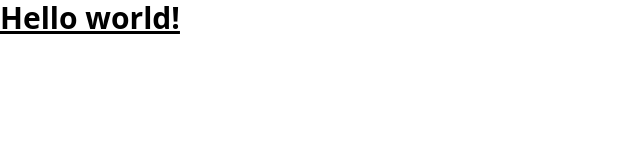
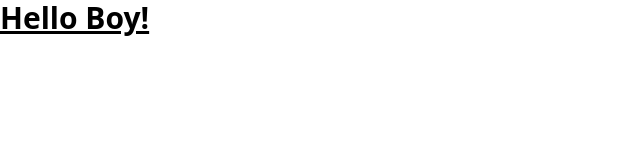
Before and after one commit to Mameta29/shape_nft_marketplace, a Next.js app: page / in a window 1280 px wide. Shown: the top 160 px of the page, without its empty margins (0-640 px from the left). Built offline with nearby package versions, Linux system fonts and the light colour scheme.

Commit message:
change the hello world text

```diff
--- a/pages/index.js
+++ b/pages/index.js
@@ -1,6 +1,6 @@
 const Home = () => (
   <div>
-    <h1 className="text-3xl font-bold underline">Hello world!</h1>
+    <h1 className="text-3xl font-bold underline">Hello Boy!</h1>
   </div>
 );
 
```
Also changed, not shown: 1 other file (tests, documents, lock files or other folders).
